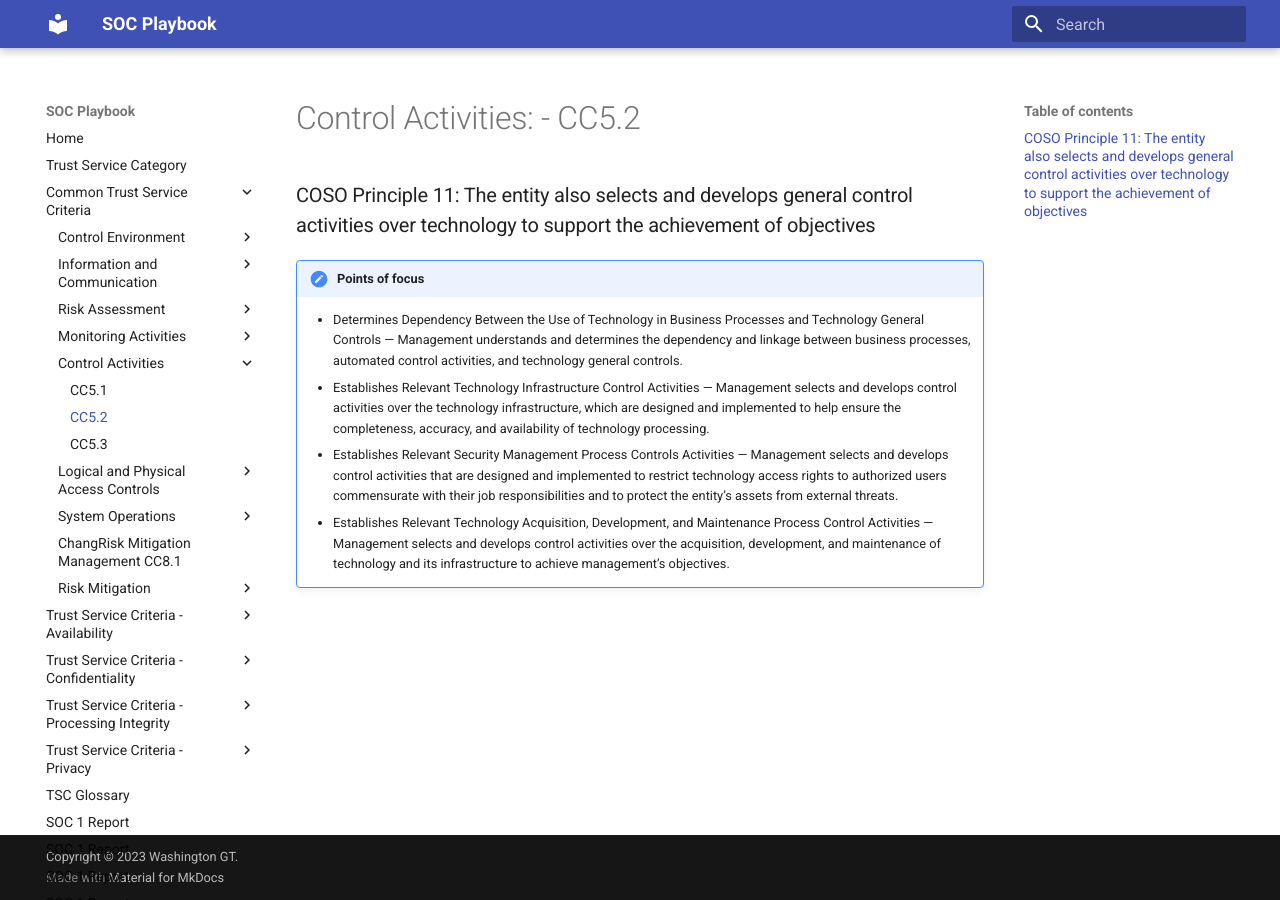
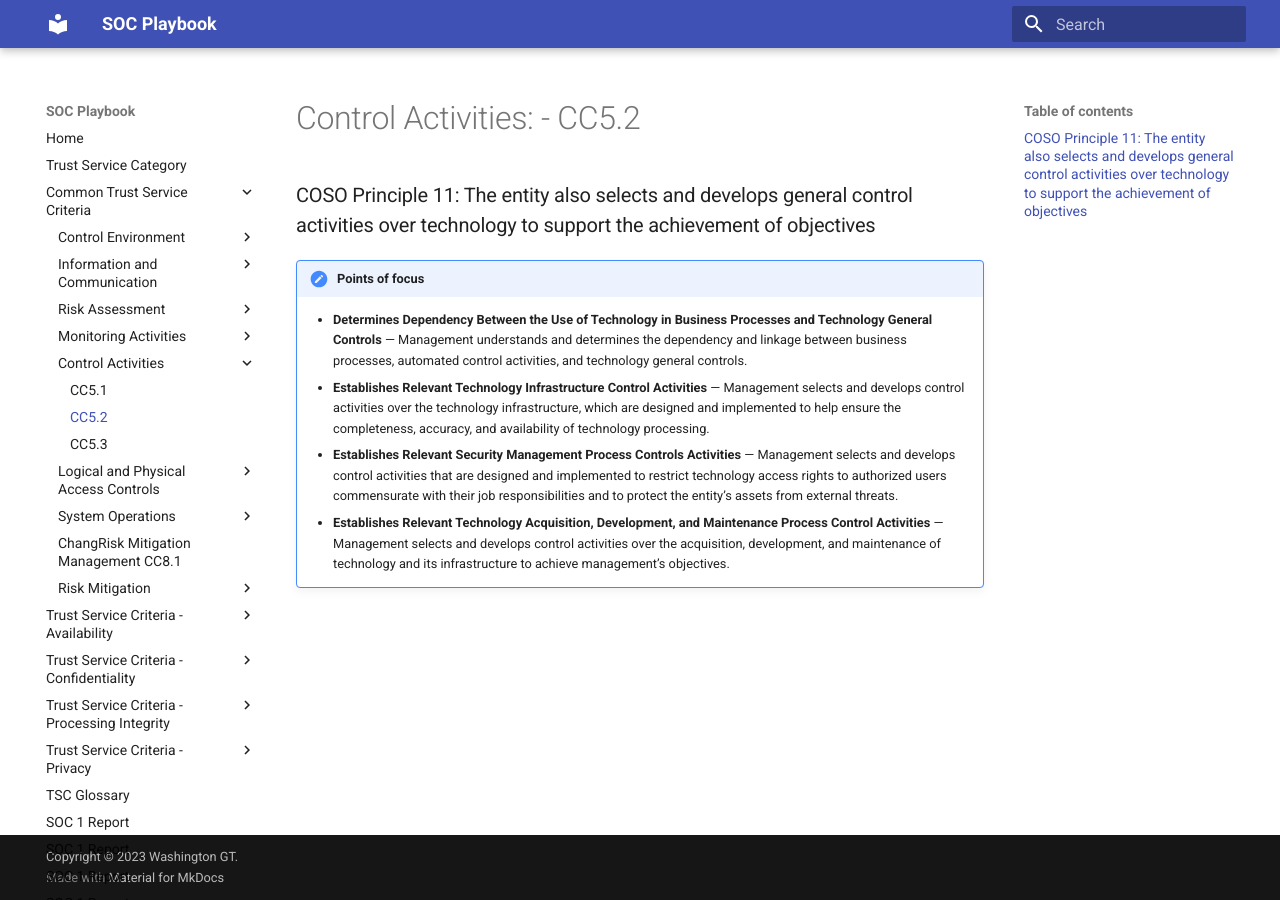
Before and after one commit to WashingtonGT/soc-playbook, an MkDocs documentation site: the page built from docs/tsc/cc5-2.md, in a window 1280 px wide. Built offline with MkDocs 1.6.1 and Material for MkDocs 9.7.7, drawn with Linux system fonts in a browser that asks for light colours.

Commit message:
Update cc5-2.md

```diff
--- a/docs/tsc/cc5-2.md
+++ b/docs/tsc/cc5-2.md
@@ -4,7 +4,7 @@
 
 !!! note "Points of focus"
 
-    * Determines Dependency Between the Use of Technology in Business Processes and Technology General Controls — Management understands and determines the dependency and linkage between business processes, automated control activities, and technology general controls.
-    * Establishes Relevant Technology Infrastructure Control Activities — Management selects and develops control activities over the technology infrastructure, which are designed and implemented to help ensure the completeness, accuracy, and availability of technology processing.
-    * Establishes Relevant Security Management Process Controls Activities — Management selects and develops control activities that are designed and implemented to restrict technology access rights to authorized users commensurate with their job responsibilities and to protect the entity’s assets from external threats.
-    * Establishes Relevant Technology Acquisition, Development, and Maintenance Process Control Activities — Management selects and develops control activities over the acquisition, development, and maintenance of technology and its infrastructure to achieve management’s objectives.
+    * **Determines Dependency Between the Use of Technology in Business Processes and Technology General Controls** — Management understands and determines the dependency and linkage between business processes, automated control activities, and technology general controls.
+    * **Establishes Relevant Technology Infrastructure Control Activities** — Management selects and develops control activities over the technology infrastructure, which are designed and implemented to help ensure the completeness, accuracy, and availability of technology processing.
+    * **Establishes Relevant Security Management Process Controls Activities** — Management selects and develops control activities that are designed and implemented to restrict technology access rights to authorized users commensurate with their job responsibilities and to protect the entity’s assets from external threats.
+    * **Establishes Relevant Technology Acquisition, Development, and Maintenance Process Control Activities** — Management selects and develops control activities over the acquisition, development, and maintenance of technology and its infrastructure to achieve management’s objectives.
```
